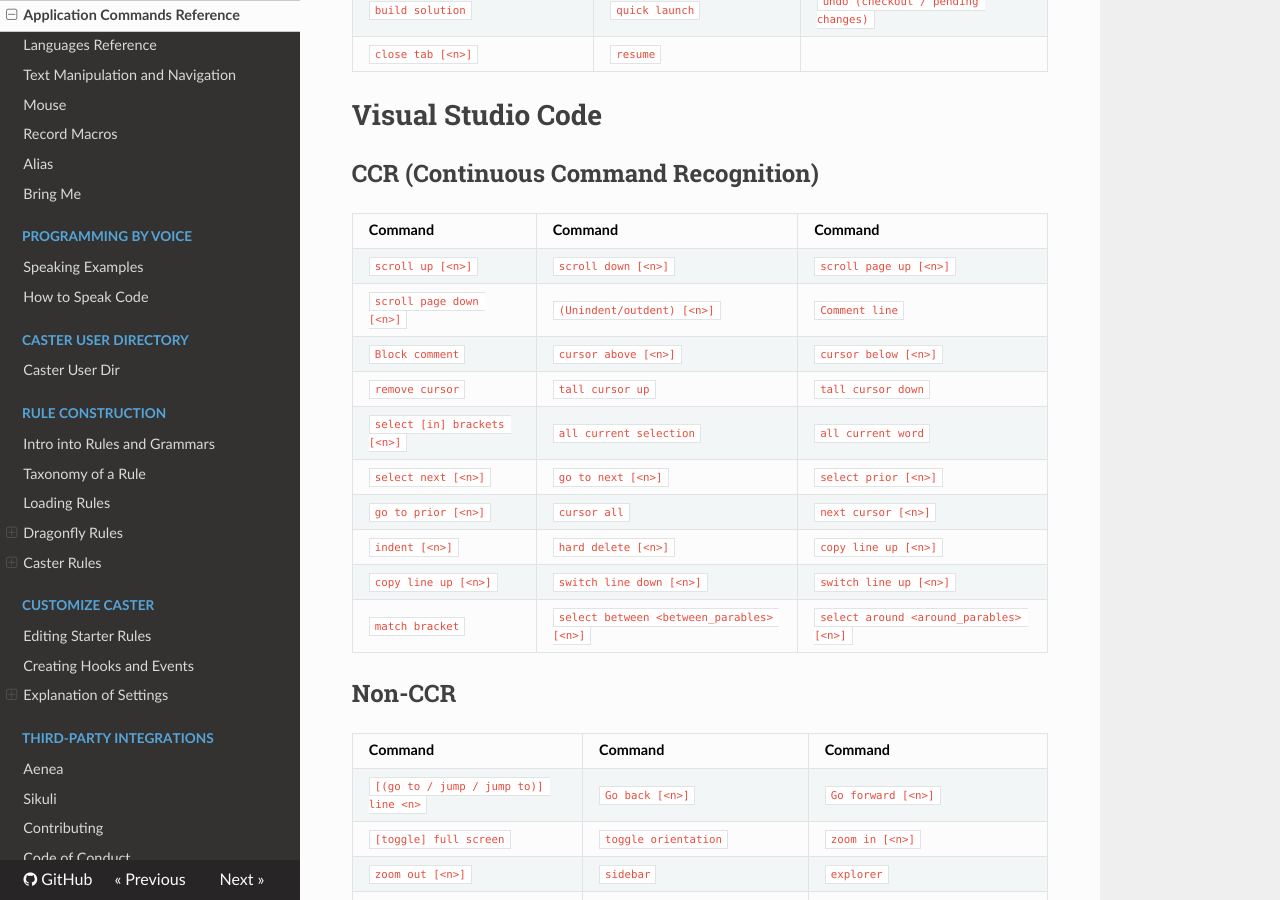
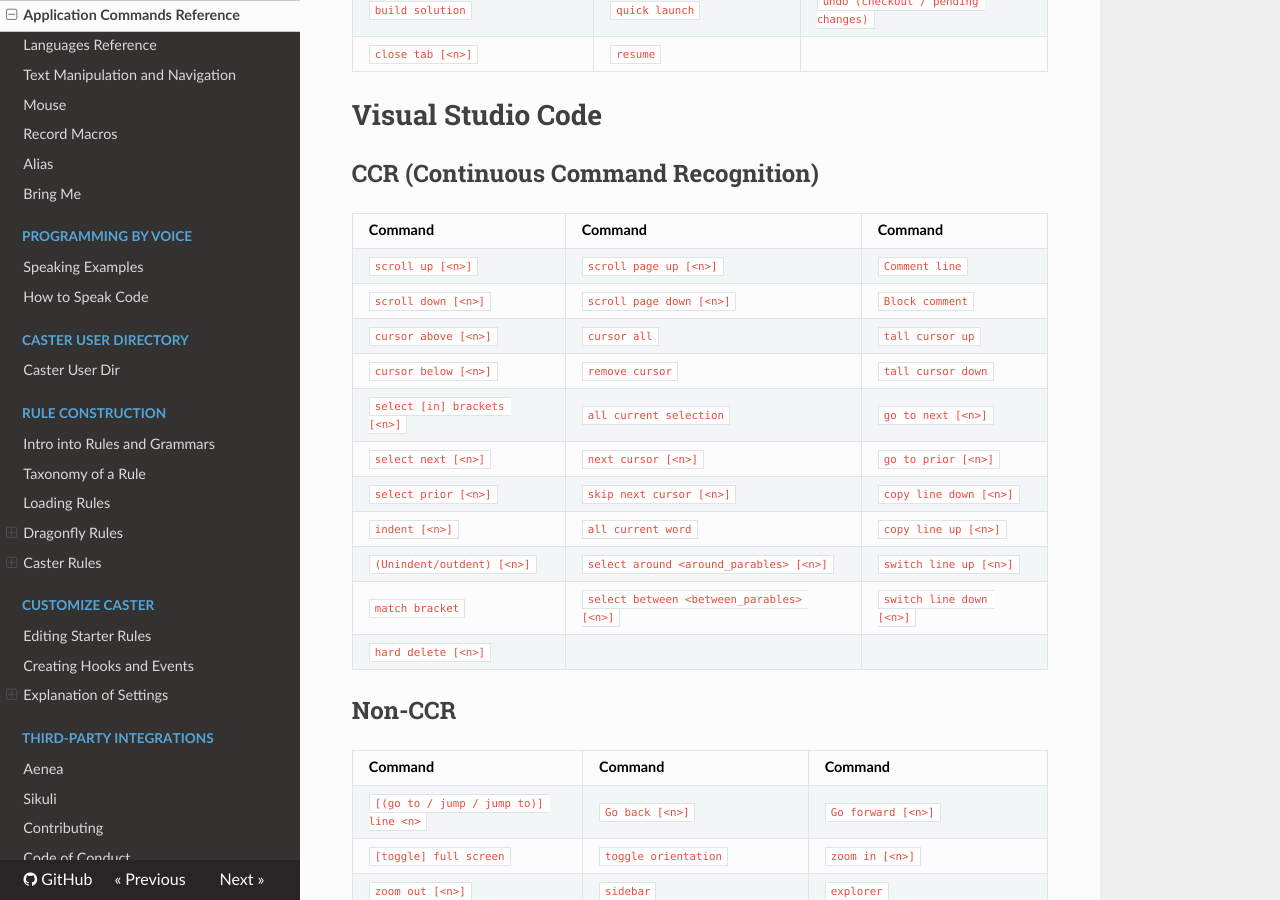
Before and after one commit to dictation-toolbox/Caster, an MkDocs documentation site: the page built from docs/readthedocs/Caster_Commands/Application_Commands_Quick_Reference.md, in a window 1280 px wide and 900 px high, scrolled down 19589 px. Built offline with MkDocs 1.6.1, drawn with Linux system fonts in a browser that asks for light colours; nearby versions of some CDN libraries; comment, search, counter and statistics services are not loaded.

Commit message:
Document new `skip next cursor` command
I ended up switching up the table quite a bit to make everything fit.

```diff
--- a/docs/readthedocs/Caster_Commands/Application_Commands_Quick_Reference.md
+++ b/docs/readthedocs/Caster_Commands/Application_Commands_Quick_Reference.md
@@ -616,16 +616,18 @@ Same Commands as [Git Bash](#git-bash)
 
 | Command                      | Command                                   | Command                                 |
 | :--------------------------- | :---------------------------------------- | :-------------------------------------- |
-| `scroll up [<n>]`            | `scroll down [<n>]`                       | `scroll page up [<n>]`                  |
-| `scroll page down [<n>]`     | `(Unindent/outdent) [<n>]`                | `Comment line`                          |
-| `Block comment`              | `cursor above [<n>]`                      | `cursor below [<n>]`                    |
-| `remove cursor`              | `tall cursor up`                          | `tall cursor down`                      |
-| `select [in] brackets [<n>]` | `all current selection`                   | `all current word`                      |
-| `select next [<n>]`          | `go to next [<n>]`                        | `select prior [<n>]`                    |
-| `go to prior [<n>]`          | `cursor all`                              | `next cursor [<n>]`                     |
-| `indent [<n>]`               | `hard delete [<n>]`                       | `copy line up [<n>]`                    |
-| `copy line up [<n>]`         | `switch line down [<n>]`                  | `switch line up [<n>]`                  |
-| `match bracket`              | `select between <between_parables> [<n>]` | `select around <around_parables> [<n>]` |
+| `scroll up [<n>]`            | `scroll page up [<n>]`                    | `Comment line`                          |
+| `scroll down [<n>]`          | `scroll page down [<n>]`                  | `Block comment`                         |
+| `cursor above [<n>]`         | `cursor all`                              | `tall cursor up`                        |
+| `cursor below [<n>]`         | `remove cursor`                           | `tall cursor down`                      |
+| `select [in] brackets [<n>]` | `all current selection`                   | `go to next [<n>]`                      |
+| `select next [<n>]`          | `next cursor [<n>]`                       | `go to prior [<n>]`                     |
+| `select prior [<n>]`         | `skip next cursor [<n>]`                  | `copy line down [<n>]`                  |
+| `indent [<n>]`               | `all current word`                        | `copy line up [<n>]`                    |
+| `(Unindent/outdent) [<n>]`   | `select around <around_parables> [<n>]`   | `switch line up [<n>]`                  |
+| `match bracket`              | `select between <between_parables> [<n>]` | `switch line down [<n>]`                |
+| `hard delete [<n>]`          |
+
 
 ## Non-CCR
 
```
